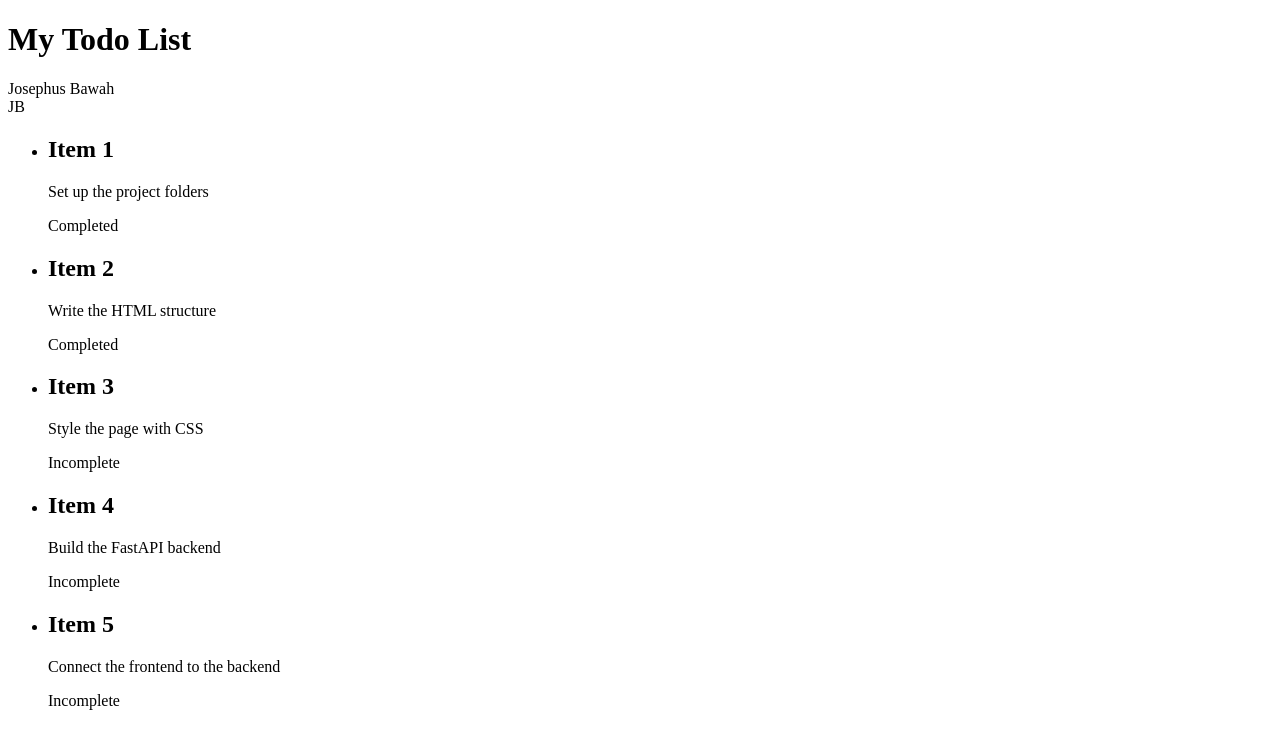
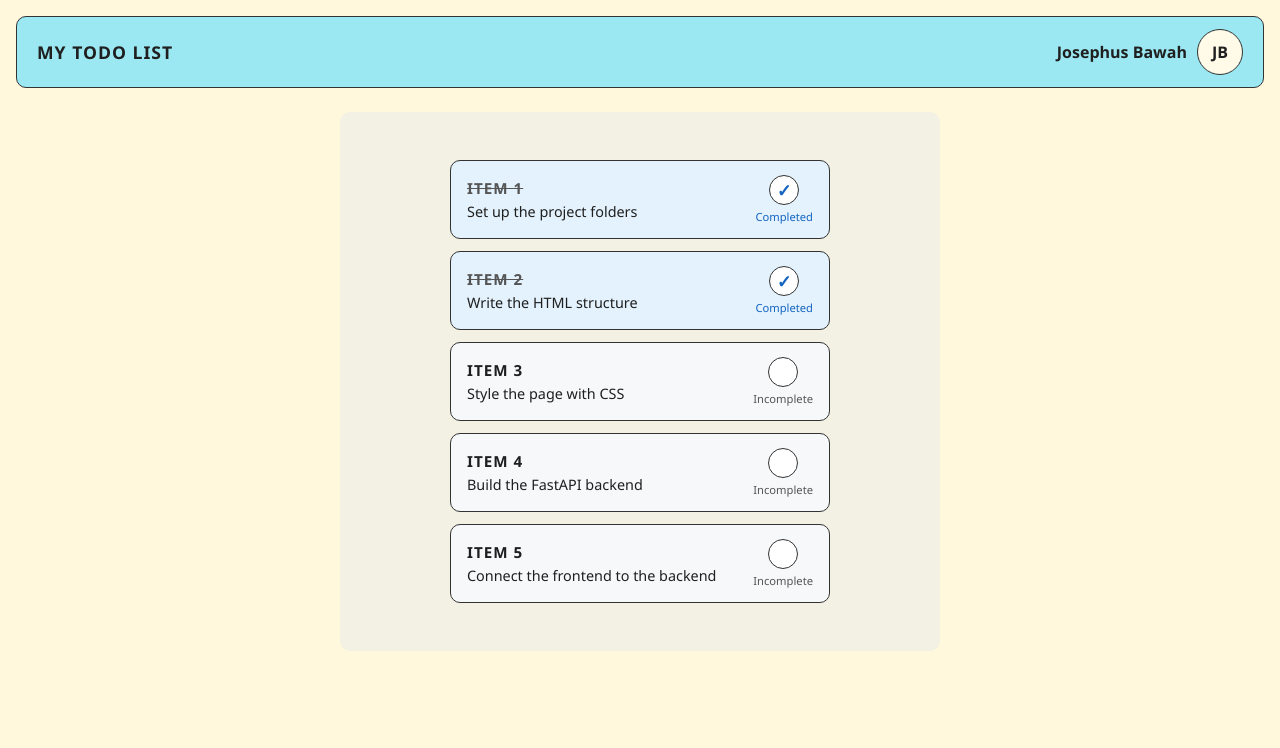
Before and after one commit to Josephus67/to-dol-list-databloom, a plain HTML site: page frontend/index.html in a window 1280 px wide. Drawn offline with Linux system fonts and the light colour scheme.

Commit message:
Add CSS styling to match reference design

```diff
--- a/frontend/index.html
+++ b/frontend/index.html
@@ -4,6 +4,7 @@
     <meta charset="UTF-8">
     <meta name="viewport" content="width=device-width, initial-scale=1.0">
     <title>My Todo List</title>
+    <link rel="stylesheet" href="styles.css">
 </head>
 <body>
     <header class="app-header">
@@ -16,14 +17,14 @@
 
     <main class="todo-panel">
         <ul id="todo-list" class="todo-list">
-            <li class="todo-item">
+            <li class="todo-item completed">
                 <div class="todo-text">
                     <h2 class="todo-title">Item 1</h2>
                     <p class="todo-description">Set up the project folders</p>
                 </div>
                 <span class="todo-status">Completed</span>
             </li>
-            <li class="todo-item">
+            <li class="todo-item completed">
                 <div class="todo-text">
                     <h2 class="todo-title">Item 2</h2>
                     <p class="todo-description">Write the HTML structure</p>
--- /dev/null
+++ b/frontend/styles.css
@@ -0,0 +1,223 @@
+* {
+    box-sizing: border-box;
+}
+
+body {
+    margin: 0;
+    min-height: 100vh;
+    padding: 16px;
+    background-color: #fff8dc;
+    font-family: "Segoe UI", Roboto, Helvetica, Arial, sans-serif;
+    color: #1f1f1f;
+}
+
+/* ---------- Header ---------- */
+
+.app-header {
+    display: flex;
+    align-items: center;
+    justify-content: space-between;
+    gap: 16px;
+    padding: 12px 20px;
+    background-color: #9be8f2;
+    border: 1px solid #333;
+    border-radius: 10px;
+}
+
+.app-title {
+    margin: 0;
+    font-size: 1.1rem;
+    letter-spacing: 1px;
+    text-transform: uppercase;
+}
+
+.profile {
+    display: flex;
+    align-items: center;
+    gap: 10px;
+}
+
+.profile-name {
+    font-weight: 600;
+}
+
+.profile-icon {
+    display: flex;
+    align-items: center;
+    justify-content: center;
+    width: 46px;
+    height: 46px;
+    border: 1px solid #333;
+    border-radius: 50%;
+    background-color: #fffbe8;
+    font-weight: 700;
+}
+
+/* ---------- Todo panel ---------- */
+
+.todo-panel {
+    max-width: 600px;
+    margin: 24px auto;
+    padding: 48px 24px;
+    background-color: #f3f0e4;
+    border-radius: 10px;
+}
+
+.todo-list {
+    display: flex;
+    flex-direction: column;
+    gap: 12px;
+    max-width: 380px;
+    margin: 0 auto;
+    padding: 0;
+    list-style: none;
+}
+
+.todo-item {
+    display: flex;
+    align-items: center;
+    justify-content: space-between;
+    gap: 12px;
+    padding: 14px 16px;
+    background-color: #f7f8fa;
+    border: 1px solid #333;
+    border-radius: 10px;
+    transition: background-color 0.2s;
+}
+
+.todo-title {
+    margin: 0 0 4px;
+    font-size: 0.95rem;
+    letter-spacing: 1px;
+    text-transform: uppercase;
+}
+
+.todo-description {
+    margin: 0;
+    font-size: 0.9rem;
+}
+
+/* Status: a circle with a text label under it */
+.todo-status {
+    display: flex;
+    flex-direction: column;
+    align-items: center;
+    gap: 4px;
+    flex-shrink: 0;
+    padding: 0;
+    border: none;
+    background: none;
+    font: inherit;
+    font-size: 0.7rem;
+    color: #555;
+    cursor: pointer;
+}
+
+.todo-status::before {
+    content: "";
+    display: flex;
+    align-items: center;
+    justify-content: center;
+    width: 28px;
+    height: 28px;
+    border: 1px solid #333;
+    border-radius: 50%;
+    background-color: #fff;
+    font-size: 1.1rem;
+    font-weight: 700;
+}
+
+/* Completed tasks look different: blue card, check mark, faded title */
+.todo-item.completed {
+    background-color: #e3f2fd;
+}
+
+.todo-item.completed .todo-title {
+    text-decoration: line-through;
+    color: #555;
+}
+
+.todo-item.completed .todo-status::before {
+    content: "\2713";
+}
+
+.todo-item.completed .todo-status {
+    color: #1565c0;
+}
+
+/* ---------- New task card ---------- */
+
+.new-todo {
+    display: flex;
+    align-items: center;
+    gap: 12px;
+    max-width: 380px;
+    margin: 12px auto 0;
+    padding: 14px 16px;
+    background-color: #fff;
+    border: 1px solid #333;
+    border-radius: 10px;
+}
+
+.new-todo-fields {
+    display: flex;
+    flex-direction: column;
+    gap: 6px;
+    flex: 1;
+    min-width: 0;
+}
+
+.new-todo input {
+    width: 100%;
+    padding: 4px 0;
+    border: none;
+    border-bottom: 1px solid #ccc;
+    font: inherit;
+    font-size: 0.9rem;
+    background: transparent;
+}
+
+.new-todo input:first-child {
+    text-transform: uppercase;
+    letter-spacing: 1px;
+    font-weight: 700;
+}
+
+.new-todo input:focus {
+    outline: none;
+    border-bottom-color: #1565c0;
+}
+
+.add-button {
+    flex-shrink: 0;
+    width: 36px;
+    height: 36px;
+    border: none;
+    background: none;
+    font-size: 2rem;
+    line-height: 1;
+    cursor: pointer;
+}
+
+.message {
+    margin: 12px auto 0;
+    max-width: 380px;
+    text-align: center;
+    color: #b00020;
+}
+
+/* ---------- Small screens ---------- */
+
+@media (max-width: 480px) {
+    body {
+        padding: 8px;
+    }
+
+    .profile-name {
+        display: none;
+    }
+
+    .todo-panel {
+        padding: 20px 12px;
+    }
+}
```
Also changed, not shown: evidence/styled-frontend.png (added).
